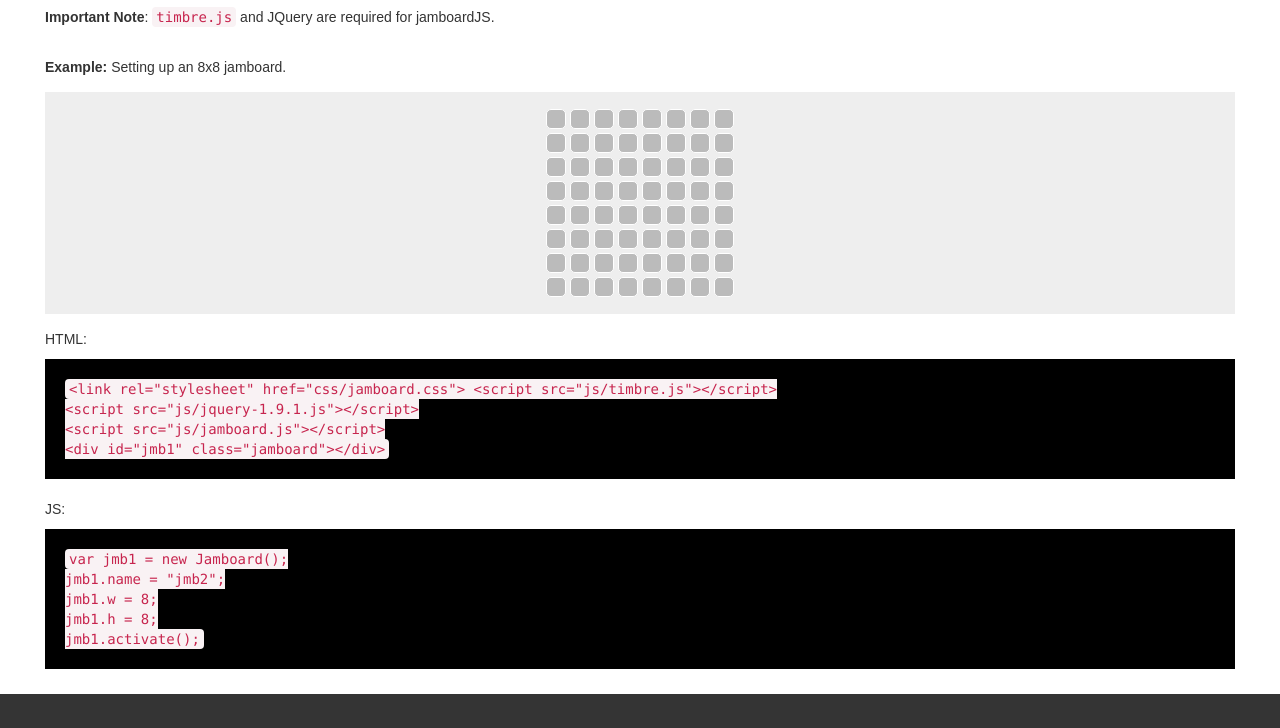
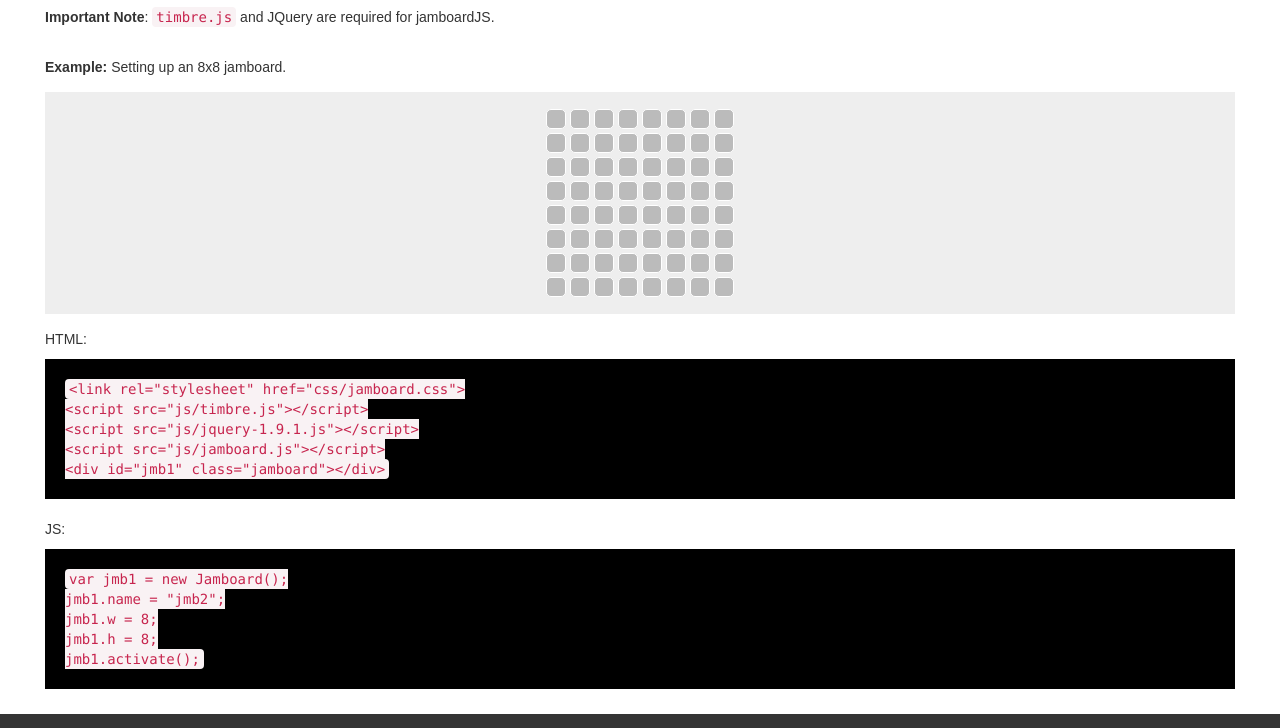
Before and after one commit to eddotman/jamboardjs, a plain HTML site: page index.html in a window 1280 px wide. Shown: the part 572-1300 px from the top of the page. Drawn offline with Linux system fonts and the light colour scheme; a web font is replaced by a local one.

Commit message:
small typo

```diff
--- a/index.html
+++ b/index.html
@@ -35,7 +35,7 @@
 				<p>HTML:</p>
 				<div class="code">
 					<code class="prettyprint">
-						&lt;link rel="stylesheet" href="css/jamboard.css"&gt;
+						&lt;link rel="stylesheet" href="css/jamboard.css"&gt; <br>
 						&lt;script src="js/timbre.js"&gt;&lt;/script&gt; <br>
 						&lt;script src="js/jquery-1.9.1.js"&gt;&lt;/script&gt; <br>
 						&lt;script src="js/jamboard.js"&gt;&lt;/script&gt; <br>
```
